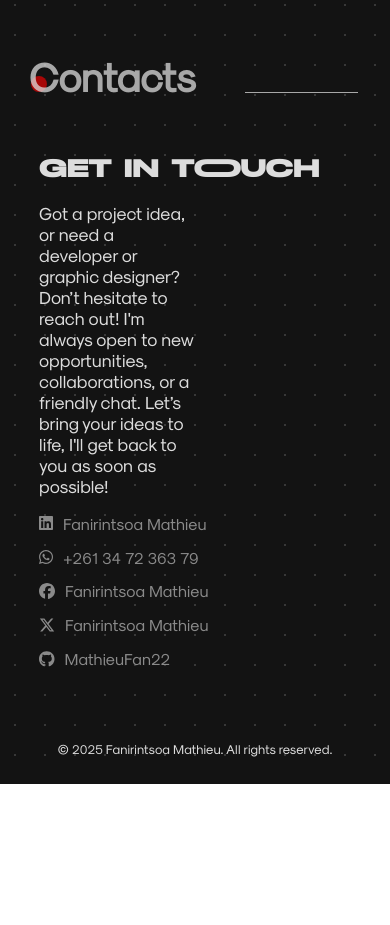
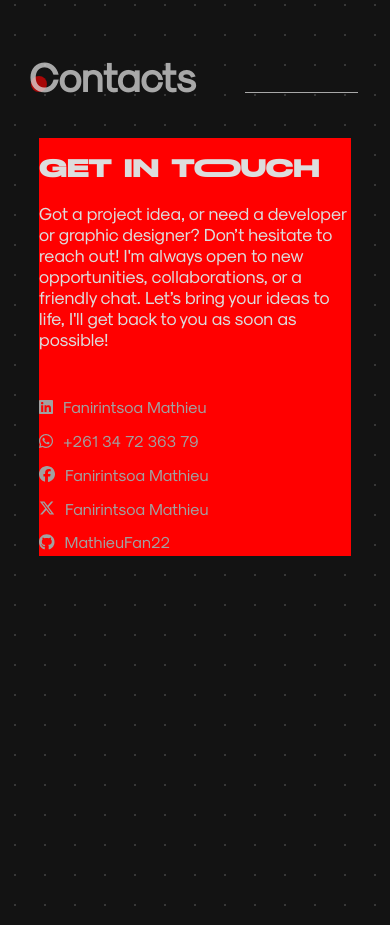
Before and after one commit to MathieuFan22/fanirintsoa-mathieu-portfolio, a React (Vite) app: page / in a window 390 px wide. Shown: the part 5680-6605 px from the top of the page. Before the commit the page ends 6464 px from the top, so only its background shows below. Built offline with nearby package versions, Linux system fonts and the light colour scheme.

Commit message:
Update : Contact section

```diff
--- a/src/Components/contact-page.css
+++ b/src/Components/contact-page.css
@@ -1,4 +1,8 @@
+.contact-section {
+  height: 100vh;
+}
 .contact-section .section-content {
+  background-color: red;
   margin: 10%;
 }
 h2.get-in-touch {
@@ -11,7 +15,7 @@ p.contact-info {
   font-family: "Modernist-Regular";
 }
 .contact-social-links {
-  margin-top: 3%;
+  margin-top: 3rem;
   position: relative;
   display: flex;
   flex-direction: column;
@@ -23,7 +27,7 @@ p.contact-info {
   align-items: center;
   gap: 10px;
   font-size: 1rem;
-  color: rgb(138, 138, 138);
+  color: rgb(161, 161, 161);
   margin-bottom: 0.3rem;
   text-decoration: none;
   font-family: "Modernist-Regular";
@@ -33,3 +37,9 @@ p.contact-info {
 .contact-social-links a:hover {
   color: gray;
 }
+
+@media (max-width: 768px) {
+  p.contact-info {
+    width: 100%;
+  }
+}
--- a/src/Components/navbar.css
+++ b/src/Components/navbar.css
@@ -27,11 +27,11 @@
   width: 100%;
   padding: 1.5rem 2rem;
   background-color: rgba(0, 0, 0, 0.2);
+  backdrop-filter: blur(10px);
+  -webkit-backdrop-filter: blur(12px);
   color: rgb(255, 255, 255);
   transition: background-color 0.3s ease, color 0.3s ease, box-shadow 0.3s ease;
   z-index: 50;
-  backdrop-filter: blur(10px);
-  -webkit-backdrop-filter: blur(12px);
   font-family: "Modernist-Regular";
 }
 
@@ -66,6 +66,7 @@
   font-size: 1.2rem;
   transition: color 0.3s ease;
   position: relative;
+
 }
 
 /* Active link styling */
@@ -124,18 +125,19 @@
 
   .nav-links {
     display: flex;
-    justify-content: center;
     position: absolute;
     top: 77px;
     right: 30px;
     width: 100%;
     height: 100vh;
-    background: rgba(0, 0, 0, 0.8);
+    background-color: rgba(0, 0, 0, 0.9);
     flex-direction: column;
     gap: 1rem;
     text-align: center;
     padding: 1rem 0;
+    padding-top: 50% ;
     display: none;
+
 
   }
 
```
